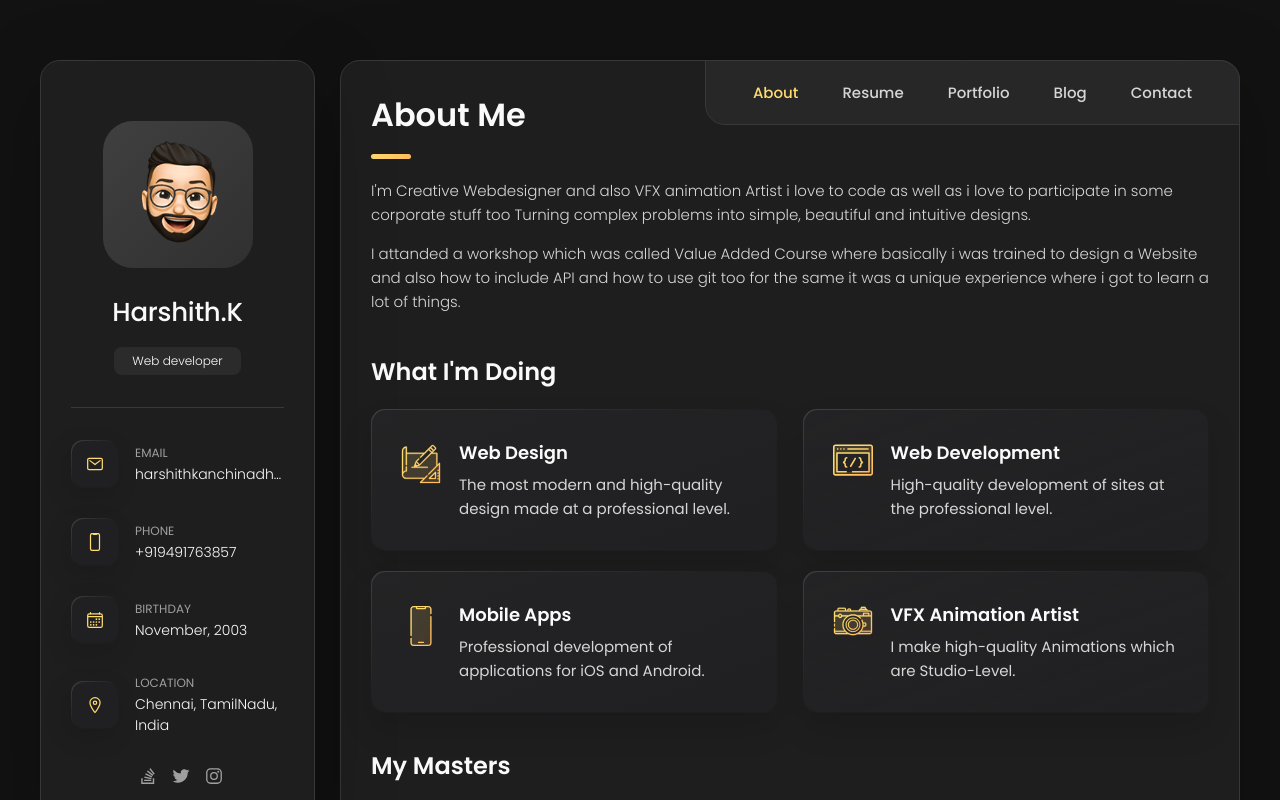
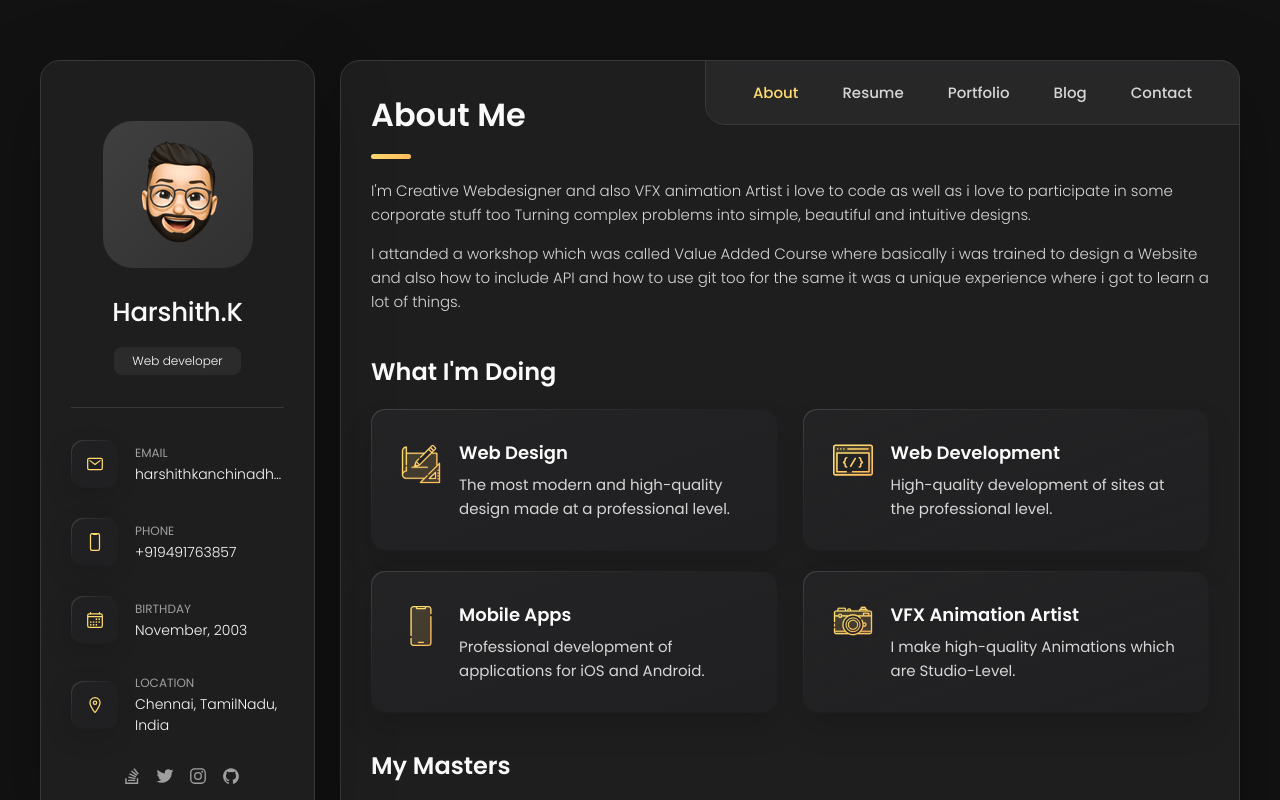
Before and after one commit to lollified/lollified.github.io, a plain HTML site: page index.html in a window 1280 px wide. Shown: the top 800 px of the page. Drawn offline with nearby package versions, Linux system fonts and the light colour scheme.

Commit message:
Update index.html

```diff
--- a/index.html
+++ b/index.html
@@ -142,6 +142,11 @@
           <li class="social-item">
             <a href="https://instagram.com/lollified_?igshid=YmMyMTA2M2Y=" class="social-link">
               <ion-icon name="logo-instagram"></ion-icon>
+            </a>
+          </li>
+          <li class="social-item">
+            <a href="https://github.com/lollified" class="social-link">
+              <ion-icon name="logo-github"></ion-icon>
             </a>
           </li>
 
```
